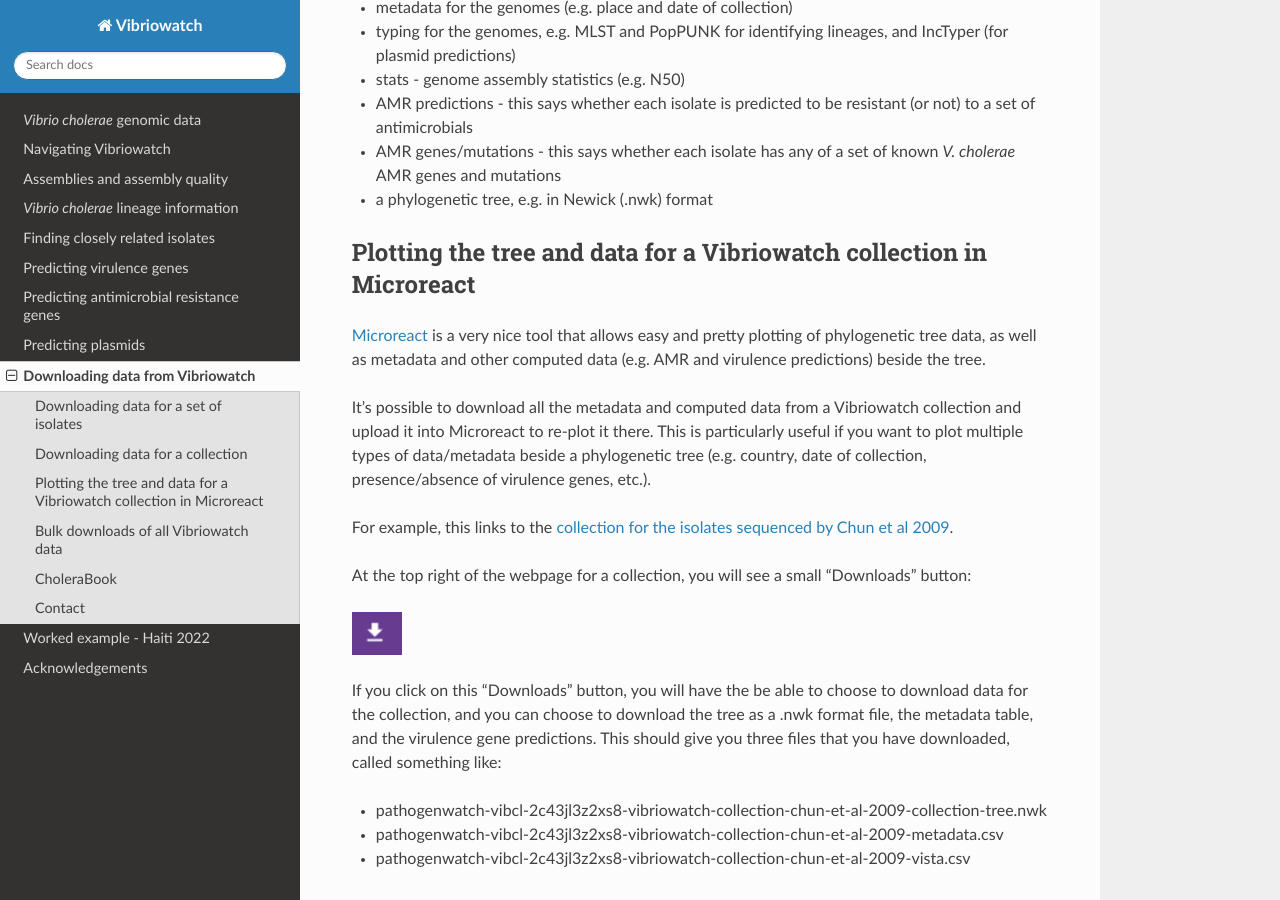
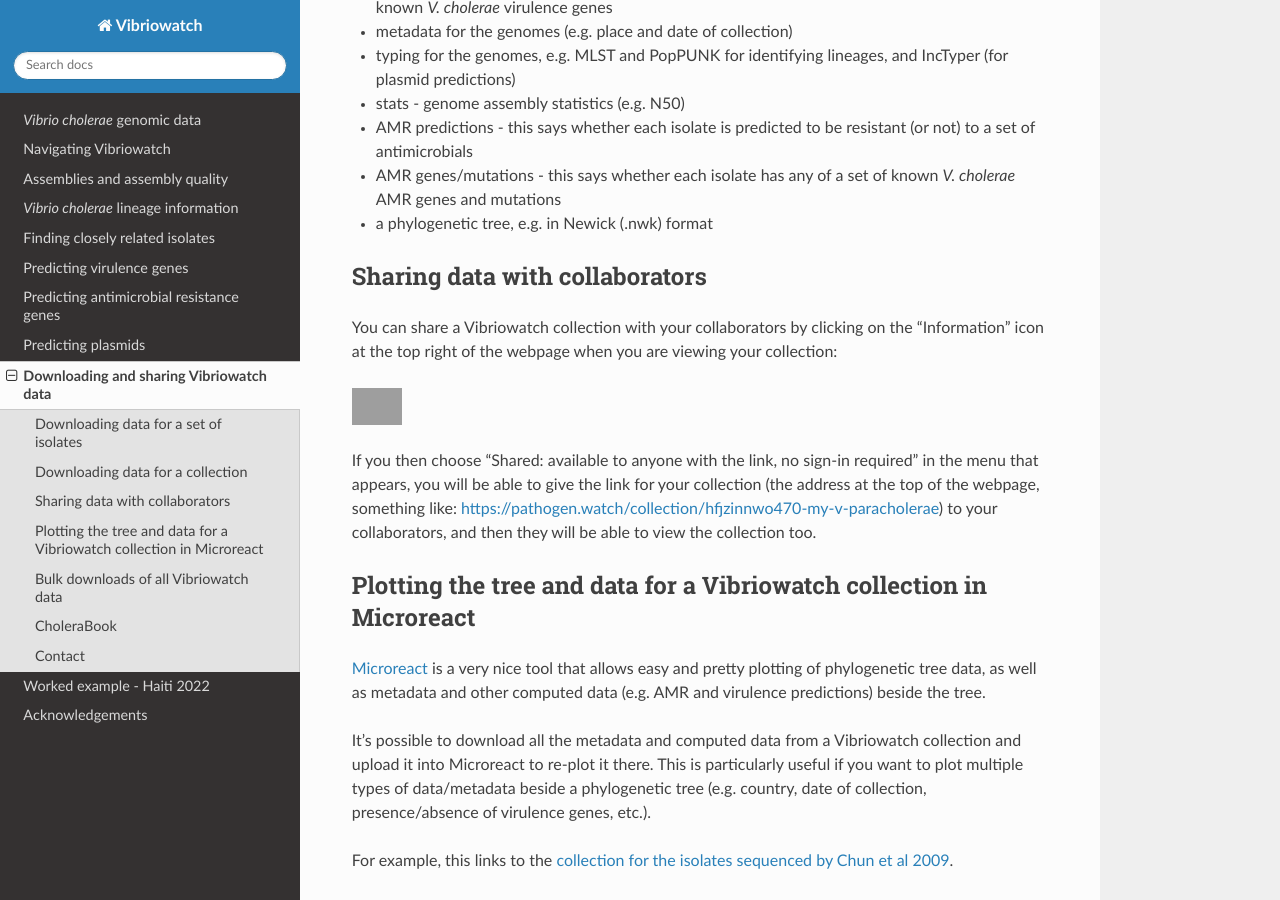
Before and after one commit to avrilcoghlan/vibriowatch, a Sphinx documentation site: the page built from docs/source/downloads.rst, in a window 1280 px wide and 900 px high, scrolled down 1699 px. Built offline with Sphinx 7.4.7 and the Read the Docs theme 3.1.0, drawn with Linux system fonts in a browser that asks for light colours; some of the changed text lies outside the part shown; grey boxes are pictures that could not be loaded.

Commit message:
Update downloads.rst

```diff
--- a/docs/source/downloads.rst
+++ b/docs/source/downloads.rst
@@ -1,10 +1,11 @@
-Downloading data from Vibriowatch
-=================================
+Downloading and sharing Vibriowatch data
+========================================
 
 This section will cover:
 
 * `Downloading data for a set of isolates`_.
 * `Downloading data for a collection`_.
+* `Sharing data with collaborators`_.
 * `Plotting the tree and data for a Vibriowatch collection in Microreact`_.
 * `Bulk downloads of all Vibriowatch data`_.
 
@@ -64,6 +65,20 @@ If you click on this "Downloads" button, you will have the be able to choose to
 * AMR predictions - this says whether each isolate is predicted to be resistant (or not) to a set of antimicrobials
 * AMR genes/mutations - this says whether each isolate has any of a set of known *V. cholerae* AMR genes and mutations
 * a phylogenetic tree, e.g. in Newick (.nwk) format
+
+Sharing data with collaborators
+-------------------------------
+
+You can share a Vibriowatch collection with your collaborators by clicking on the "Information" icon at the top right
+of the webpage when you are viewing your collection:
+
+.. image:: Picture149.png
+  :width: 50
+
+If you then choose "Shared: available to anyone with the link, no sign-in required" in the menu that appears,
+you will be able to give the link for your collection (the address at the top of the webpage, something like:
+https://pathogen.watch/collection/hfjzinnwo470-my-v-paracholerae) to your collaborators, and then they will be able
+to view the collection too.
 
 Plotting the tree and data for a Vibriowatch collection in Microreact
 ---------------------------------------------------------------------
```
